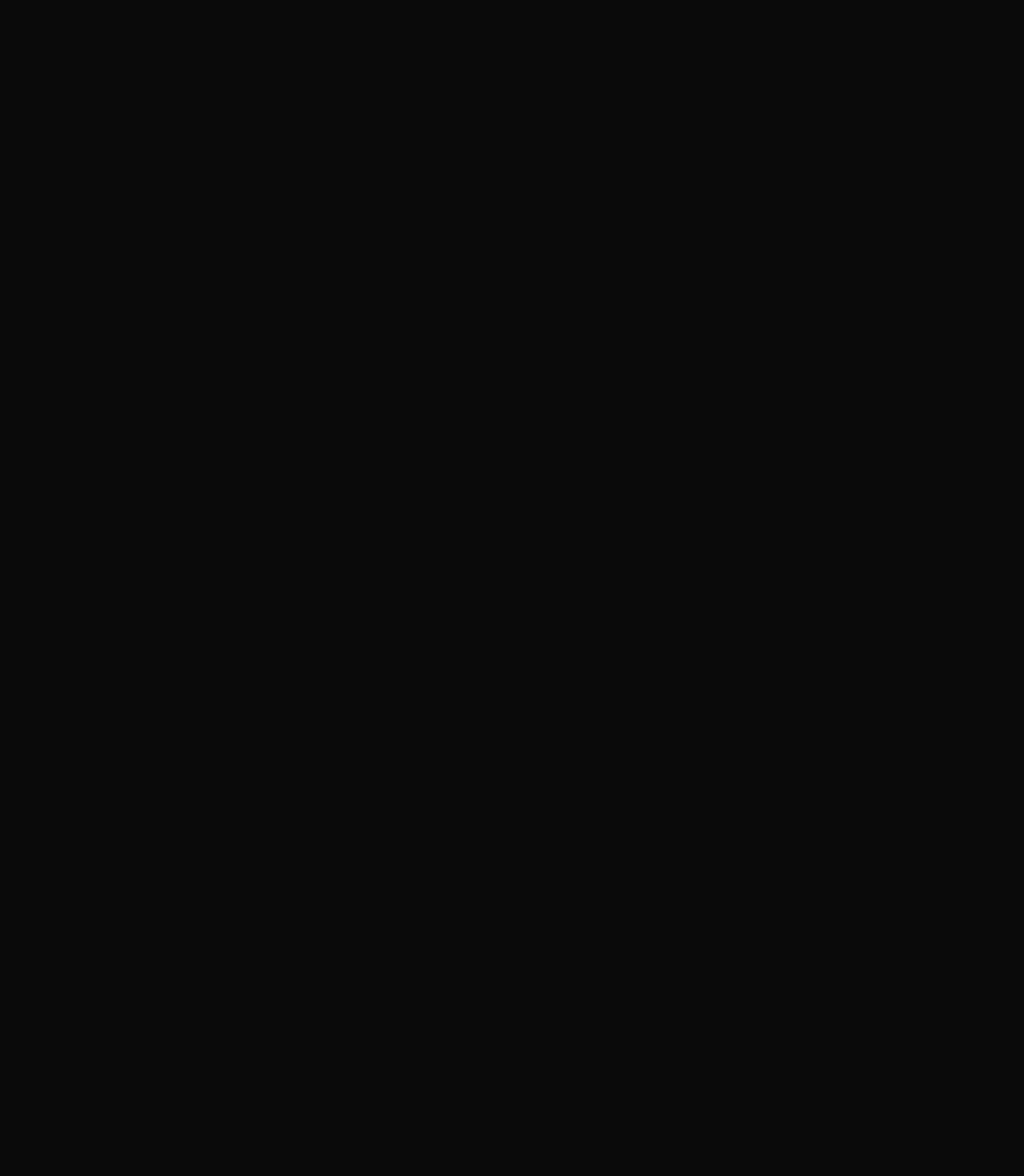
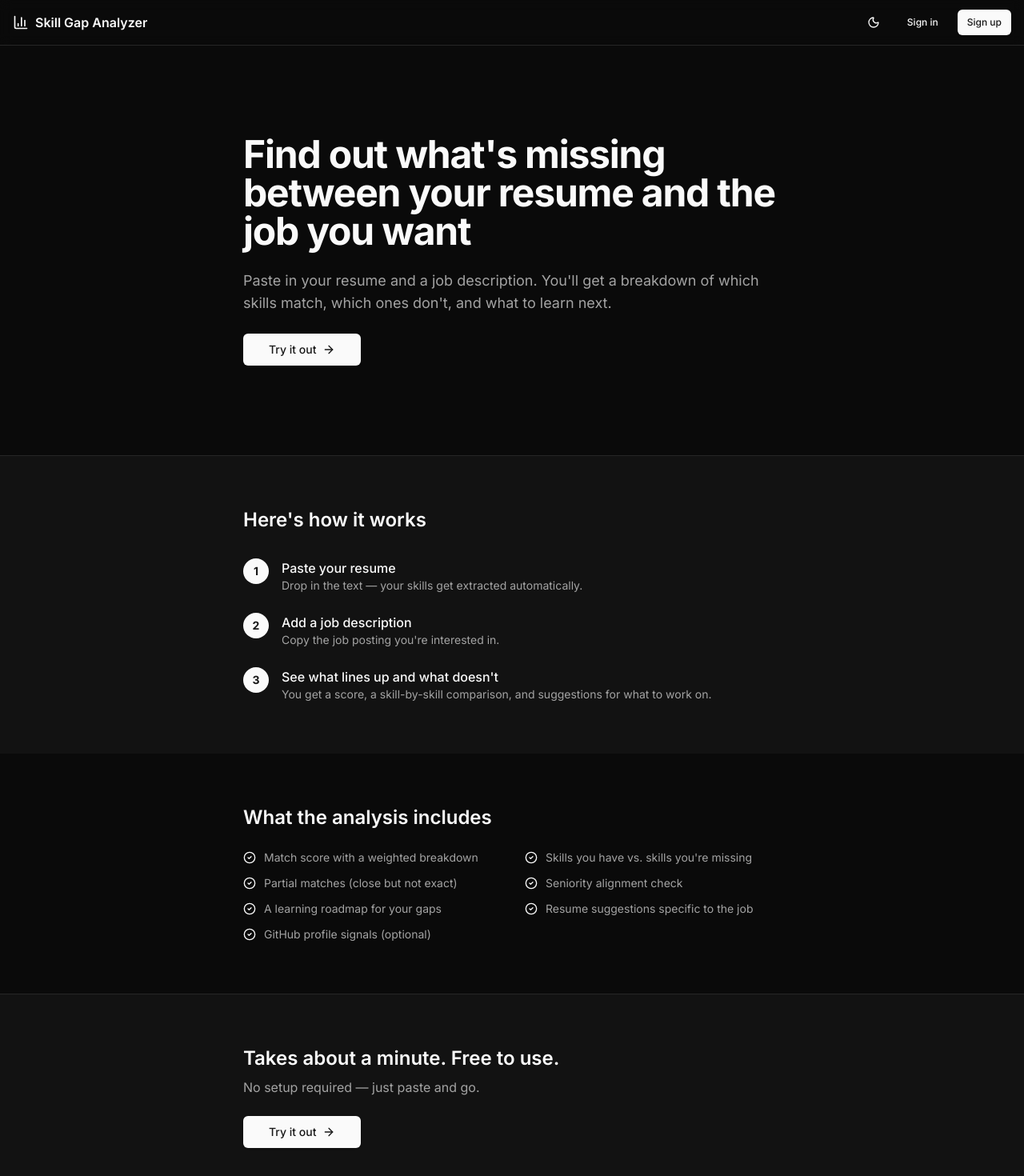
Before and after one commit to 1shanpanta/skill-gap-analyzer, a Next.js app in the folder client/: page / in a window 1280 px wide. Before the commit this address had no page. Shown: the top 1470 px of the page at 80% size. Before the commit the page ends 800 px from the top, so only its background shows below. Built offline with nearby package versions, Linux system fonts and the light colour scheme.

Commit message:
[style] rewrite page copy to sound less ai-generated

```diff
--- a/client/src/app/(app)/dashboard/page.tsx
+++ b/client/src/app/(app)/dashboard/page.tsx
@@ -7,7 +7,7 @@ export default function DashboardPage() {
       <div>
         <h1 className="text-3xl font-bold tracking-tight">Dashboard</h1>
         <p className="mt-2 text-muted-foreground">
-          Create a new analysis or view recent results.
+          Run a new analysis or pick up where you left off.
         </p>
       </div>
       <div className="grid gap-8 lg:grid-cols-3">
--- a/client/src/app/page.tsx
+++ b/client/src/app/page.tsx
@@ -1,18 +1,197 @@
 "use client";
 
-import { useEffect } from "react";
-import { useRouter } from "next/navigation";
+import Link from "next/link";
+import { useTheme } from "next-themes";
+import {
+  BarChart3,
+  ArrowRight,
+  CheckCircle2,
+  Moon,
+  Sun,
+} from "lucide-react";
 import { useAuth } from "@/lib/auth";
+import { Button } from "@/components/ui/button";
 
-export default function Home() {
+export default function LandingPage() {
   const { user, isLoading } = useAuth();
-  const router = useRouter();
+  const { theme, setTheme } = useTheme();
 
-  useEffect(() => {
-    if (!isLoading) {
-      router.replace(user ? "/dashboard" : "/login");
-    }
-  }, [isLoading, user, router]);
+  const ctaHref = user ? "/dashboard" : "/register";
+  const ctaLabel = user ? "Go to Dashboard" : "Try it out";
 
-  return null;
+  return (
+    <div className="min-h-screen">
+      {/* Nav */}
+      <header className="border-b bg-background/95 backdrop-blur supports-[backdrop-filter]:bg-background/60">
+        <div className="container mx-auto flex h-14 items-center justify-between px-4">
+          <Link href="/" className="flex items-center gap-2 font-semibold">
+            <BarChart3 className="h-5 w-5 text-primary" />
+            Skill Gap Analyzer
+          </Link>
+          <div className="flex items-center gap-3">
+            <Button
+              variant="ghost"
+              size="icon"
+              onClick={() => setTheme(theme === "dark" ? "light" : "dark")}
+              aria-label="Toggle theme"
+            >
+              <Sun className="h-4 w-4 rotate-0 scale-100 transition-all dark:-rotate-90 dark:scale-0" />
+              <Moon className="absolute h-4 w-4 rotate-90 scale-0 transition-all dark:rotate-0 dark:scale-100" />
+            </Button>
+            {!isLoading && (
+              user ? (
+                <Link href="/dashboard">
+                  <Button size="sm">Dashboard</Button>
+                </Link>
+              ) : (
+                <>
+                  <Link href="/login">
+                    <Button variant="ghost" size="sm">Sign in</Button>
+                  </Link>
+                  <Link href="/register">
+                    <Button size="sm">Sign up</Button>
+                  </Link>
+                </>
+              )
+            )}
+          </div>
+        </div>
+      </header>
+
+      {/* Hero */}
+      <section className="container mx-auto px-4 py-20 lg:py-28">
+        <div className="mx-auto max-w-2xl space-y-6">
+          <h1 className="text-4xl font-bold tracking-tight sm:text-5xl">
+            Find out what&apos;s missing between your resume and the job you want
+          </h1>
+
+          <p className="text-lg text-muted-foreground">
+            Paste in your resume and a job description. You&apos;ll get a
+            breakdown of which skills match, which ones don&apos;t, and what to
+            learn next.
+          </p>
+
+          <div>
+            <Link href={ctaHref}>
+              <Button size="lg" className="gap-2">
+                {ctaLabel}
+                <ArrowRight className="h-4 w-4" />
+              </Button>
+            </Link>
+          </div>
+        </div>
+      </section>
+
+      {/* How it works */}
+      <section className="border-t bg-muted/30 py-16">
+        <div className="container mx-auto px-4">
+          <div className="mx-auto max-w-2xl">
+            <h2 className="mb-8 text-xl font-semibold sm:text-2xl">
+              Here&apos;s how it works
+            </h2>
+
+            <div className="space-y-6">
+              <div className="flex gap-4">
+                <div className="flex h-8 w-8 shrink-0 items-center justify-center rounded-full bg-primary text-sm font-bold text-primary-foreground">
+                  1
+                </div>
+                <div>
+                  <h3 className="font-medium">Paste your resume</h3>
+                  <p className="text-sm text-muted-foreground">
+                    Drop in the text — your skills get extracted automatically.
+                  </p>
+                </div>
+              </div>
+
+              <div className="flex gap-4">
+                <div className="flex h-8 w-8 shrink-0 items-center justify-center rounded-full bg-primary text-sm font-bold text-primary-foreground">
+                  2
+                </div>
+                <div>
+                  <h3 className="font-medium">Add a job description</h3>
+                  <p className="text-sm text-muted-foreground">
+                    Copy the job posting you&apos;re interested in.
+                  </p>
+                </div>
+              </div>
+
+              <div className="flex gap-4">
+                <div className="flex h-8 w-8 shrink-0 items-center justify-center rounded-full bg-primary text-sm font-bold text-primary-foreground">
+                  3
+                </div>
+                <div>
+                  <h3 className="font-medium">See what lines up and what doesn&apos;t</h3>
+                  <p className="text-sm text-muted-foreground">
+                    You get a score, a skill-by-skill comparison, and
+                    suggestions for what to work on.
+                  </p>
+                </div>
+              </div>
+            </div>
+          </div>
+        </div>
+      </section>
+
+      {/* What you get */}
+      <section className="py-16">
+        <div className="container mx-auto px-4">
+          <div className="mx-auto max-w-2xl">
+            <h2 className="mb-6 text-xl font-semibold sm:text-2xl">
+              What the analysis includes
+            </h2>
+
+            <div className="grid gap-x-8 gap-y-3 sm:grid-cols-2">
+              {[
+                "Match score with a weighted breakdown",
+                "Skills you have vs. skills you're missing",
+                "Partial matches (close but not exact)",
+                "Seniority alignment check",
+                "A learning roadmap for your gaps",
+                "Resume suggestions specific to the job",
+                "GitHub profile signals (optional)",
+              ].map((item) => (
+                <div key={item} className="flex items-start gap-2.5">
+                  <CheckCircle2 className="mt-0.5 h-4 w-4 shrink-0 text-primary" />
+                  <span className="text-sm text-muted-foreground">{item}</span>
+                </div>
+              ))}
+            </div>
+          </div>
+        </div>
+      </section>
+
+      {/* CTA */}
+      <section className="border-t bg-muted/30 py-16">
+        <div className="container mx-auto px-4">
+          <div className="mx-auto max-w-2xl">
+            <h2 className="text-xl font-semibold sm:text-2xl">
+              Takes about a minute. Free to use.
+            </h2>
+            <p className="mt-2 text-muted-foreground">
+              No setup required — just paste and go.
+            </p>
+            <div className="mt-6">
+              <Link href={ctaHref}>
+                <Button size="lg" className="gap-2">
+                  {ctaLabel}
+                  <ArrowRight className="h-4 w-4" />
+                </Button>
+              </Link>
+            </div>
+          </div>
+        </div>
+      </section>
+
+      {/* Footer */}
+      <footer className="border-t py-8">
+        <div className="container mx-auto flex items-center justify-between px-4 text-sm text-muted-foreground">
+          <div className="flex items-center gap-2">
+            <BarChart3 className="h-4 w-4" />
+            Skill Gap Analyzer
+          </div>
+          <p>&copy; {new Date().getFullYear()}</p>
+        </div>
+      </footer>
+    </div>
+  );
 }
--- a/client/src/app/register/page.tsx
+++ b/client/src/app/register/page.tsx
@@ -18,9 +18,10 @@ import {
 } from "@/components/ui/card";
 import { Input } from "@/components/ui/input";
 import { Label } from "@/components/ui/label";
+import { GoogleSignInButton } from "@/components/google-sign-in-button";
 
 export default function RegisterPage() {
-  const { register, user, isLoading: authLoading } = useAuth();
+  const { register, login, user, isLoading: authLoading } = useAuth();
   const router = useRouter();
 
   const [name, setName] = useState("");
@@ -29,12 +30,15 @@ export default function RegisterPage() {
   const [error, setError] = useState("");
   const [isSubmitting, setIsSubmitting] = useState(false);
 
-  // Redirect if already authenticated
+  // Auto-login with dev bypass for now (skip auth)
   useEffect(() => {
+    if (!authLoading && !user) {
+      login("", "");
+    }
     if (!authLoading && user) {
       router.replace("/dashboard");
     }
-  }, [authLoading, user, router]);
+  }, [authLoading, user, router, login]);
 
   async function handleSubmit(e: FormEvent) {
     e.preventDefault();
@@ -71,12 +75,25 @@ export default function RegisterPage() {
         <CardHeader className="text-center">
           <CardTitle className="text-2xl">Create an account</CardTitle>
           <CardDescription>
-            Get started with Skill Gap Analyzer
+            It only takes a minute
           </CardDescription>
         </CardHeader>
 
+        <CardContent className="space-y-4">
+          <GoogleSignInButton label="Sign up with Google" />
+
+          <div className="relative">
+            <div className="absolute inset-0 flex items-center">
+              <span className="w-full border-t" />
+            </div>
+            <div className="relative flex justify-center text-xs uppercase">
+              <span className="bg-card px-2 text-muted-foreground">or</span>
+            </div>
+          </div>
+        </CardContent>
+
         <form onSubmit={handleSubmit}>
-          <CardContent className="space-y-4">
+          <CardContent className="space-y-4 pt-0">
             <div className="space-y-2">
               <Label htmlFor="name">Name</Label>
               <Input
@@ -117,6 +134,9 @@ export default function RegisterPage() {
                 onChange={(e) => setPassword(e.target.value)}
                 disabled={isSubmitting}
               />
+              <p className="text-xs text-muted-foreground">
+                8+ characters, must include a letter and a number
+              </p>
             </div>
 
             {error && (
--- a/client/src/components/recent-analyses.tsx
+++ b/client/src/components/recent-analyses.tsx
@@ -110,7 +110,7 @@ export function RecentAnalyses() {
           <div className="flex flex-col items-center justify-center py-8 text-center">
             <FileSearch className="h-8 w-8 text-muted-foreground" />
             <p className="mt-2 text-sm text-muted-foreground">
-              No analyses yet. Create your first one above.
+              Nothing yet. Run one above to get started.
             </p>
           </div>
         ) : (
```
Also changed, not shown: client/src/app/(app)/history/page.tsx (+4 -4 lines), client/src/app/login/page.tsx (+51 -8 lines).
